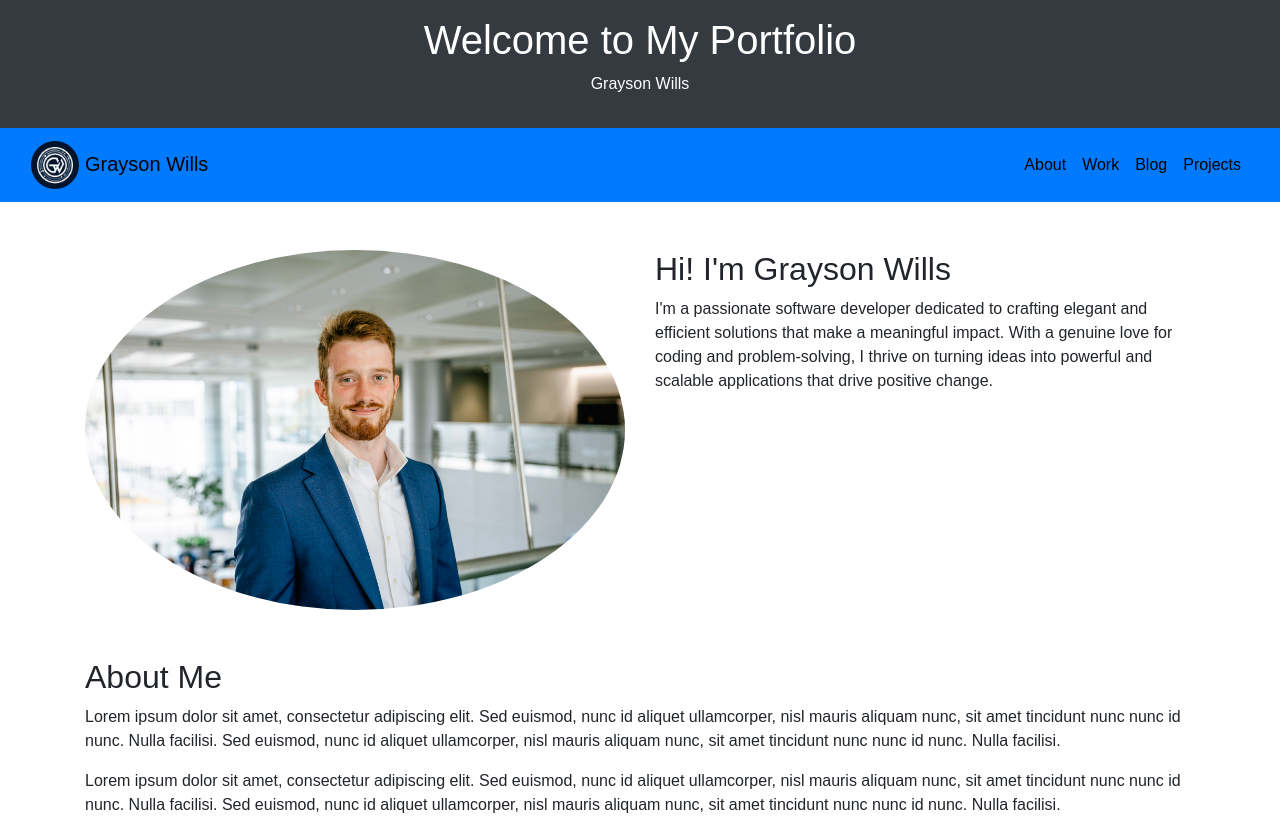
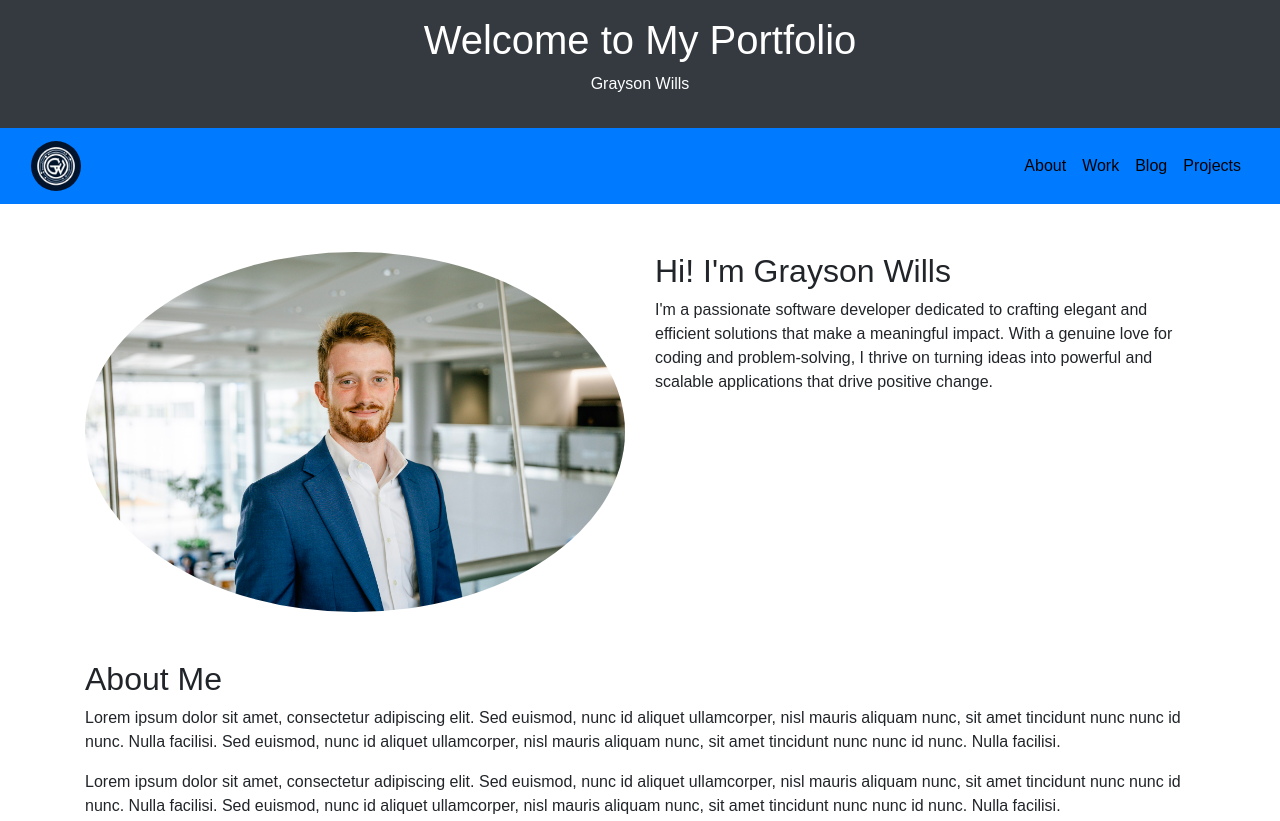
Before and after one commit to GraysonWills/Portfolio-Website, a website: page index.html in a window 1280 px wide. Shown: the top 821 px of the page. Drawn offline with nearby package versions, Linux system fonts and the light colour scheme; files whose address does not match are found by name.

Commit message:
Routine Organization/Refactiring
Cleaning up the repository... made comments in the index.html file and added a new file called node_modules/.package-lock.json
Attempts to template the project and make it more organized failed... ejs is not supported in TRULY static sites.
AWS S3 is not a good option for hosting static sites... it is not free and it is not easy to use.
AWS Amplify is a better option for hosting static sites... it is free and it is easy to use.
I will try to use Amplify as it will allow me to host a site for free.
This comes with a cost... I will have to have cluttered code. I will have to have a lot of files in the repository.
I may have to keep all the information on one page...
While not ideal, this is the best option for me at this time.

```diff
--- a/index.html
+++ b/index.html
@@ -6,11 +6,11 @@
     <title>Grayson Wills Portfolio</title>
     <link href="https://maxcdn.bootstrapcdn.com/bootstrap/4.5.2/css/bootstrap.min.css" rel="stylesheet">
     <link rel="stylesheet" href="css/style.css">
-    <link rel="icon" type="image/x-icon" href="/images/favicon.ico" />
-
-
+    <link rel="icon" type="image/x-icon" href="images/favicon.ico" />
 </head>
 <body>
+
+    <!-- Header -->
     <header class="bg-dark py-3">
         <div class="container text-center text-white">
             <h1>Welcome to My Portfolio</h1>
@@ -18,21 +18,17 @@
         </div>
     </header>
 
-
-    <nav class="navbar navbar-expand-lg bg-body-tertiary bg-primary" data-bs-theme="dark">
+    <!-- Primary Navigation -->
+    <nav class="navbar navbar-expand-sm bg-body-tertiary bg-primary" data-bs-theme="dark">
         <div class="container-fluid">
-            <a class="navbar-brand" href="#">
-                <img src="images/Grayson's_Logo.jpg" alt="Grayson's Logo" class="img-fluid rounded-circle d-inline-block align-text-center" style="width: 5%;">
-                <!-- <img src="/docs/5.3/assets/brand/bootstrap-logo.svg" alt="Logo" width="30" height="24" class="d-inline-block align-text-top"> -->
-                Grayson Wills
+            <a class="navbar-brand mb-0 h1" href="#">
+                <img src="images/Grayson's_Logo.jpg" alt="Grayson's Logo" class="img-fluid rounded-circle d-inline-block align-text-center align-top" style="width: 50px;">
             </a>
-
             <button class="navbar-toggler bg-light" type="button" data-toggle="collapse" data-target="#navbarNav" aria-controls="navbarNav" aria-expanded="false" aria-label="Toggle navigation">
                 <span class="navbar-toggler-icon"></span>
             </button>
-
             <div class="collapse navbar-collapse justify-content-end" id="navbarNav">
-            <ul class="navbar-nav me-auto mb-2 mb-lg-0">
+                <ul class="navbar-nav">
                     <li class="nav-item">
                         <a class="nav-link" href="#about">About</a>
                     </li>
@@ -50,6 +46,7 @@
         </div>
     </nav>
 
+    <!-- Home Section -->
     <section id="home" class="container mt-5">
         <div class="row">
             <div class="col-md-6">
@@ -62,9 +59,7 @@
         </div>
     </section>
 
-
-
-
+    <!-- About Section -->
     <section id="about" class="container mt-5">
         <h2>About Me</h2>
         <p>Lorem ipsum dolor sit amet, consectetur adipiscing elit. Sed euismod, nunc id aliquet ullamcorper, nisl mauris aliquam nunc, sit amet tincidunt nunc nunc id nunc. Nulla facilisi. Sed euismod, nunc id aliquet ullamcorper, nisl mauris aliquam nunc, sit amet tincidunt nunc nunc id nunc. Nulla facilisi.</p>
@@ -74,6 +69,7 @@
         <p>Lorem ipsum dolor sit amet, consectetur adipiscing elit. Sed euismod, nunc id aliquet ullamcorper, nisl mauris aliquam nunc, sit amet tincidunt nunc nunc id nunc. Nulla facilisi. Sed euismod, nunc id aliquet ullamcorper, nisl mauris aliquam nunc, sit amet tincidunt nunc nunc id nunc. Nulla facilisi.</p>
     </section>
 
+    <!-- Work Section -->
     <section id="work" class="container mt-5">
         <h2>Work</h2>
         <p>Lorem ipsum dolor sit amet, consectetur adipiscing elit. Sed euismod, nunc id aliquet ullamcorper, nisl mauris aliquam nunc, sit amet tincidunt nunc nunc id nunc. Nulla facilisi. Sed euismod, nunc id aliquet ullamcorper, nisl mauris aliquam nunc, sit amet tincidunt nunc nunc id nunc. Nulla facilisi.</p>
@@ -83,6 +79,7 @@
         <p>Lorem ipsum dolor sit amet, consectetur adipiscing elit. Sed euismod, nunc id aliquet ullamcorper, nisl mauris aliquam nunc, sit amet tincidunt nunc nunc id nunc. Nulla facilisi. Sed euismod, nunc id aliquet ullamcorper, nisl mauris aliquam nunc, sit amet tincidunt nunc nunc id nunc. Nulla facilisi.</p>
     </section>
 
+    <!-- Blog Section -->
     <section id="blog" class="container mt-5">
         <h2>Blog</h2>
         <p>Lorem ipsum dolor sit amet, consectetur adipiscing elit. Sed euismod, nunc id aliquet ullamcorper, nisl mauris aliquam nunc, sit amet tincidunt nunc nunc id nunc. Nulla facilisi. Sed euismod, nunc id aliquet ullamcorper, nisl mauris aliquam nunc, sit amet tincidunt nunc nunc id nunc. Nulla facilisi.</p>
@@ -91,7 +88,10 @@
         <p>Lorem ipsum dolor sit amet, consectetur adipiscing elit. Sed euismod, nunc id aliquet ullamcorper, nisl mauris aliquam nunc, sit amet tincidunt nunc nunc id nunc. Nulla facilisi. Sed euismod, nunc id aliquet ullamcorper, nisl mauris aliquam nunc, sit amet tincidunt nunc nunc id nunc. Nulla facilisi.</p>
         <p>Lorem ipsum dolor sit amet, consectetur adipiscing elit. Sed euismod, nunc id aliquet ullamcorper, nisl mauris aliquam nunc, sit amet tincidunt nunc nunc id nunc. Nulla facilisi. Sed euismod, nunc id aliquet ullamcorper, nisl mauris aliquam nunc, sit amet tincidunt nunc nunc id nunc. Nulla facilisi.</p>
     </section>
+
     <hr>
+
+    <!-- Projects Section -->
     <section id="projects" class="container mt-5">
         <h2>Projects</h2>
         <p>Lorem ipsum dolor sit amet, consectetur adipiscing elit. Sed euismod, nunc id aliquet ullamcorper, nisl mauris aliquam nunc, sit amet tincidunt nunc nunc id nunc. Nulla facilisi. Sed euismod, nunc id aliquet ullamcorper, nisl mauris aliquam nunc, sit amet tincidunt nunc nunc id nunc. Nulla facilisi.</p>
@@ -103,13 +103,16 @@
 
     <hr>
 
+    <!-- Footer -->
     <footer class="bg-dark text-white mt-4 py-3 text-center">
         © 2024 Grayson Wills
     </footer>
 
+    <!-- JavaScript dependencies -->
     <script src="https://code.jquery.com/jquery-3.5.1.slim.min.js"></script>
     <script src="https://cdn.jsdelivr.net/npm/@popperjs/core@2.9.2/dist/umd/popper.min.js"></script>
     <script src="https://stackpath.bootstrapcdn.com/bootstrap/4.5.2/js/bootstrap.min.js"></script>
     <script src="js/script.js"></script>
+
 </body>
 </html>
```
Also changed, not shown: package.json (added, +12 -0 lines), 1 other file. Lines whose indentation alone changed are shown as unchanged.
